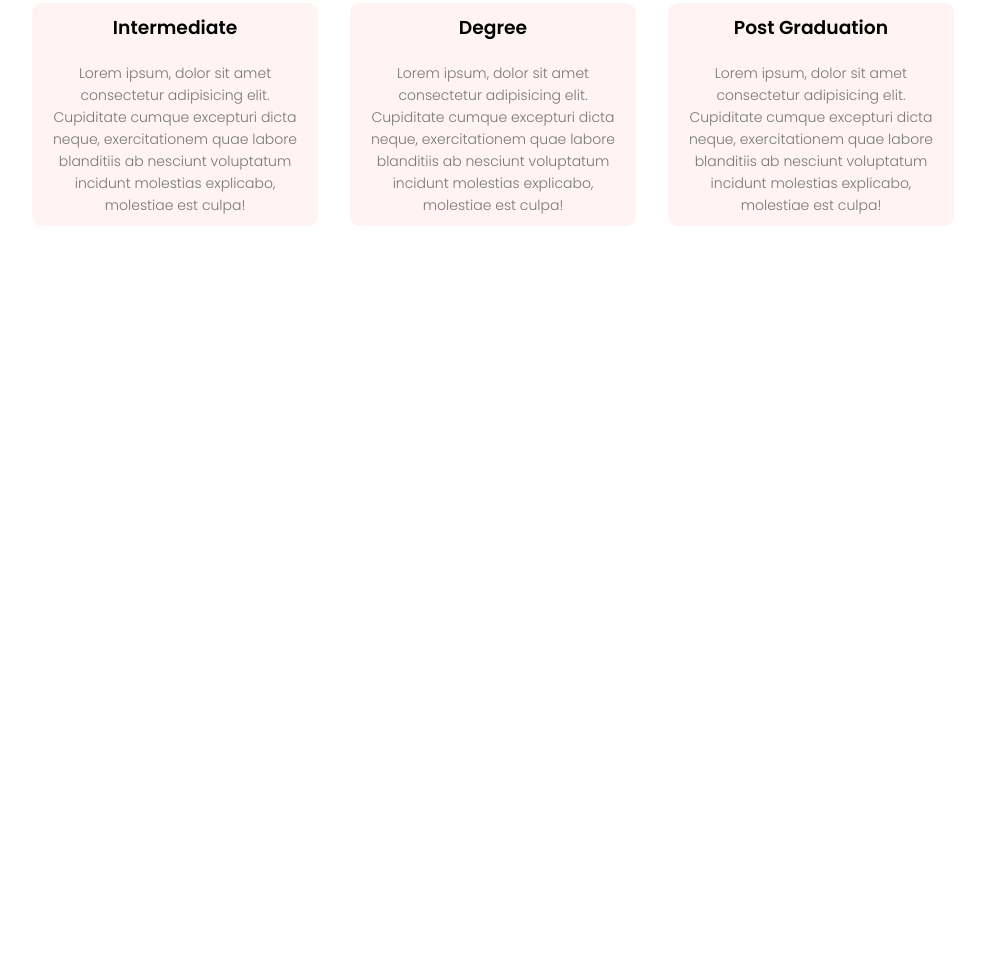
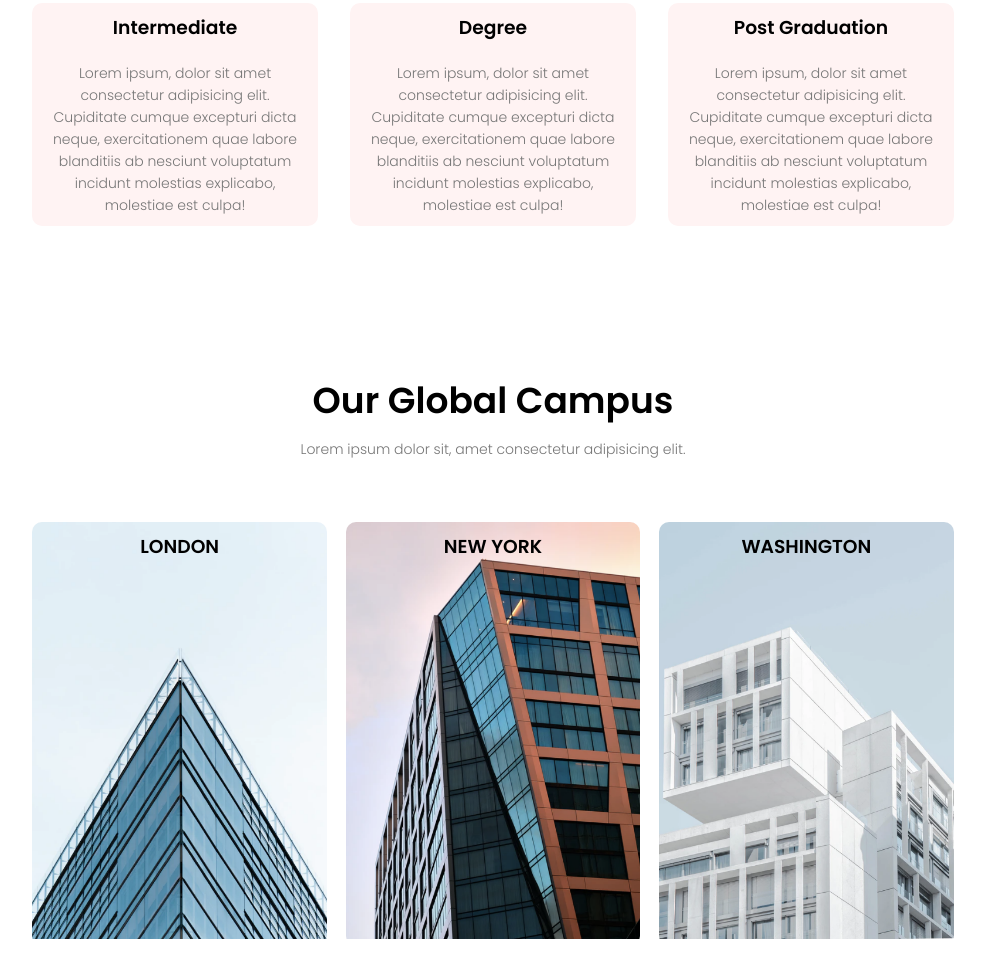
Before and after one commit to MiThomerson/CodeAlongExercise1, a plain HTML site: page index.html in a window 1280 px wide. Shown: the part 1045-2025 px from the top of the page, without its empty margins (147-1132 px from the left). Before the commit the page ends 1368 px from the top, so only its background shows below. Drawn offline with Linux system fonts and the light colour scheme.

Commit message:
Completed information add and images for Campus section.

```diff
--- a/index.html
+++ b/index.html
@@ -63,6 +63,35 @@
 
     </section>
 
+    <!-- Campus -->
+    <section class="campus">
+        <h1>Our Global Campus</h1>
+        <p>Lorem ipsum dolor sit, amet consectetur adipisicing elit.</p>
+
+        <div class="row">
+            <div class="campus-col">
+                <img src="./edufordImg/london.png" alt="">
+                <div class="layer">
+                    <h3>LONDON</h3>
+                </div>
+            </div>
+            <div class="campus-col">
+                <img src="./edufordImg/newyork.png" alt="">
+                <div class="layer">
+                    <h3>NEW YORK</h3>
+                </div>
+            </div>
+            <div class="campus-col">
+                <img src="./edufordImg/washington.png" alt="">
+                <div class="layer">
+                    <h3>WASHINGTON</h3>
+                </div>
+            </div>
+        </div>
+
+
+    </section>
+
     <!-- JavaScript for Toggle Menu-->
     <script>
         var navLinks=document.getElementById("navLinks");
--- a/style.css
+++ b/style.css
@@ -175,3 +175,38 @@ h3{
         flex-direction: column;
     }
 }
+/* Campus */
+
+.campus{
+    width: 80%;
+    margin: auto;
+    text-align: center;
+    padding-top: 50px;
+
+}
+
+.campus-col{
+    flex-basis: 32%;
+    border-radius: 10px;
+    margin-bottom: 30px;
+    position: relative;
+    overflow: hidden;
+}
+
+.campus-col img{
+    width: 100%;
+}
+
+.layer{
+    background:transparent;
+    height: 100%;
+    width: 100%;
+    position: absolute;
+    top: 0;
+    left: 0;
+    transition: 0.5s;
+
+}
+.layer:hover{
+    background: rgba(226, 0, 0, 0.7);
+}
```
